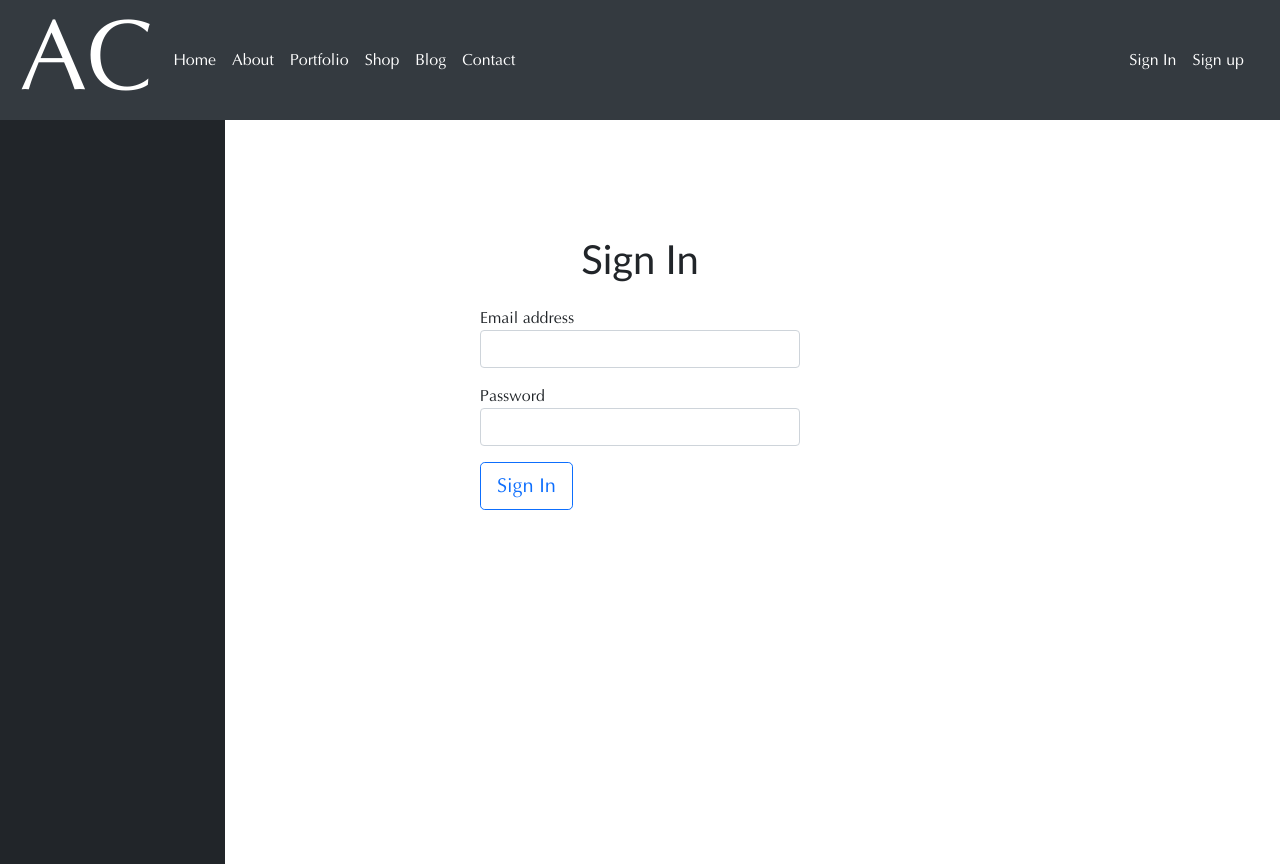
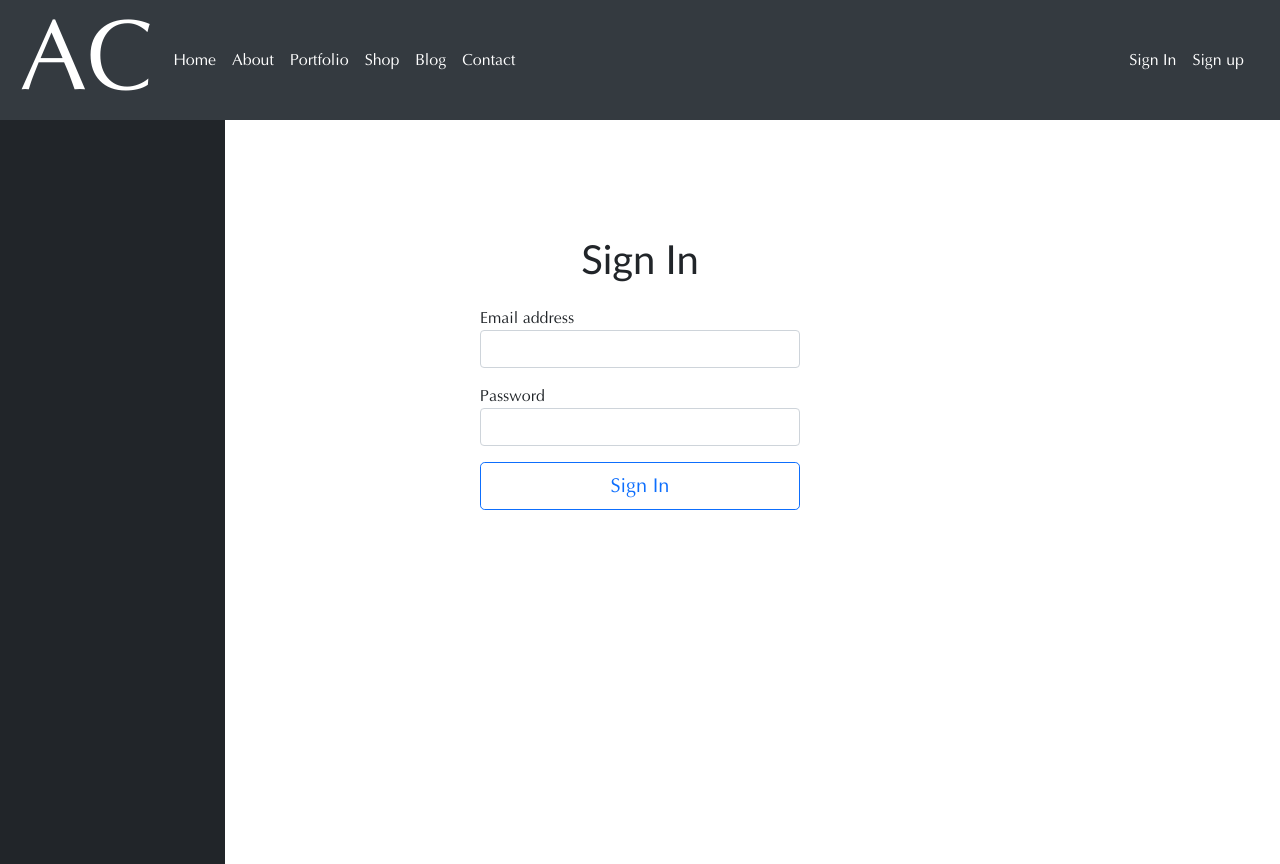
Before and after one commit to alanchavezt/AlanReact, a React app: page /signin in a window 1280 px wide. Built offline with nearby package versions, Linux system fonts and the light colour scheme.

Commit message:
display grid for button

```diff
--- a/src/components/signin/SignIn.js
+++ b/src/components/signin/SignIn.js
@@ -63,6 +63,7 @@ const SignIn = (props) => {
                         </div>
                     )}
 
+                    <div className="d-grid col">
                         <button
                             type="submit"
                             className="btn btn-outline-primary btn-lg btn-block"
@@ -71,6 +72,8 @@ const SignIn = (props) => {
                             disabled={loading}
                         >Sign In
                         </button>
+                    </div>
+
 
                     {/*<div>*/}
                     {/*    Username<br/>*/}
```
Lines whose indentation alone changed are shown as unchanged.
